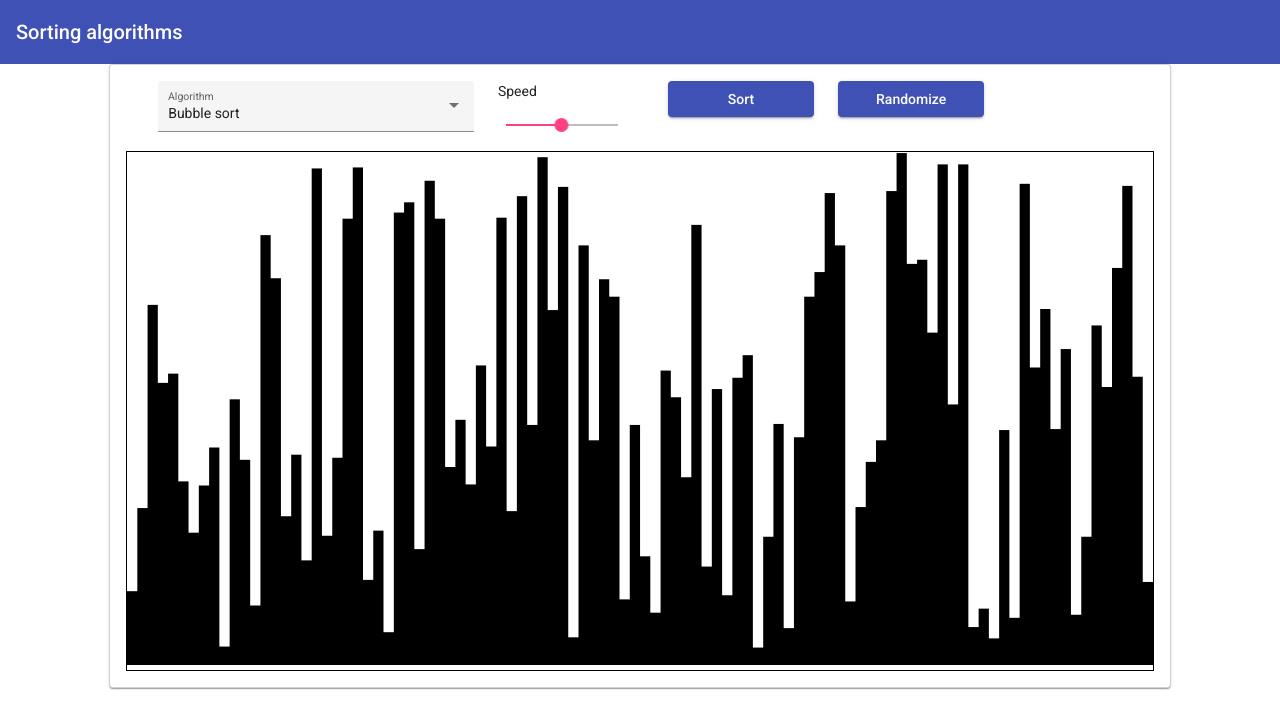
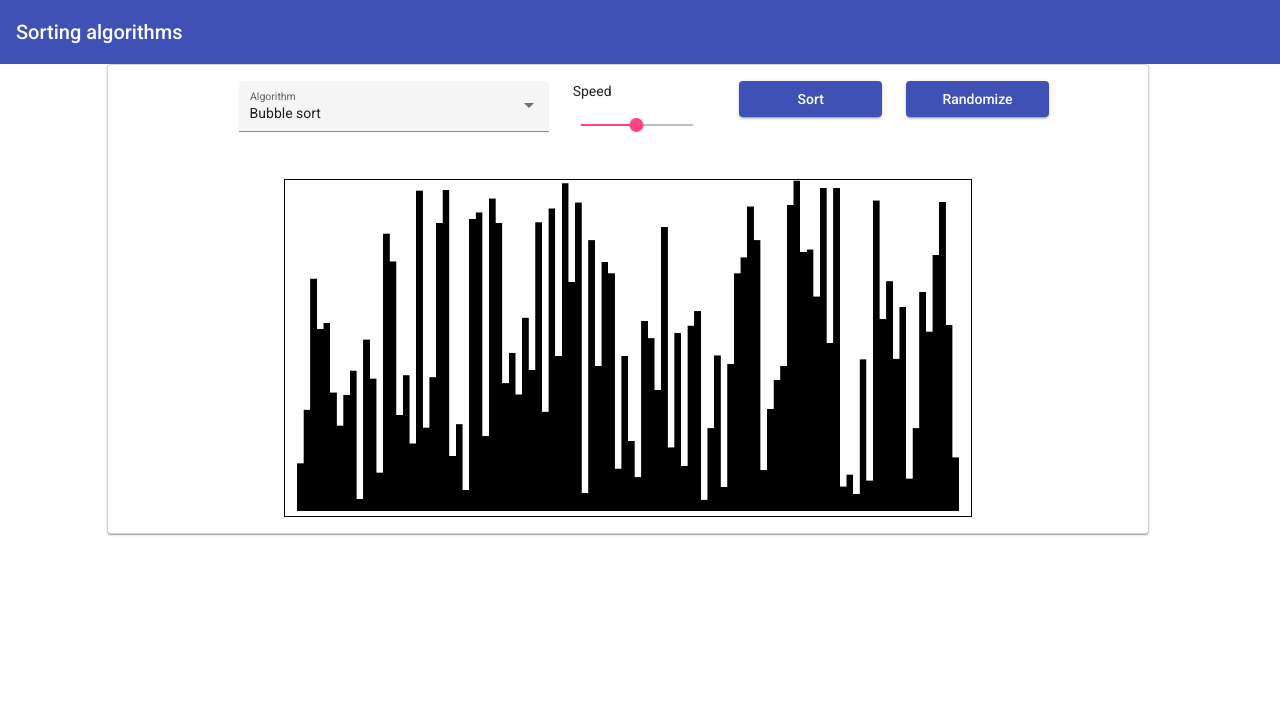
Before and after one commit to bojan-balinovic/Sorting-Algorithms, an Angular app: page / in a window 1280 px wide. Shown: the top 728 px of the page. Built offline with nearby package versions, Linux system fonts and the light colour scheme.

Commit message:
minor ui/ux improvment

```diff
--- a/src/app/app.component.html
+++ b/src/app/app.component.html
@@ -3,11 +3,11 @@
     <span>Sorting algorithms</span>
   </mat-toolbar-row>
 </mat-toolbar>
-<div class="row justify-content-center">
+<div class="row justify-content-center w-100">
   <div class="col-10">
     <mat-card class="card">
       <mat-card-header>
-        <div class="row w-100">
+        <div class="row justify-content-center w-100">
           <div class="col-4">
             <mat-form-field appearance="fill" class="w-100">
               <mat-label>Algorithm</mat-label>
@@ -25,9 +25,7 @@
           </div>
           <div class="col-2">
             <mat-label>Speed</mat-label>
-            <mat-slider min="1" max="100"  [(ngModel)]="speed">
-
-            </mat-slider>
+            <mat-slider min="1" max="100" [(ngModel)]="speed"> </mat-slider>
           </div>
           <div class="col-2">
             <button
@@ -35,16 +33,19 @@
               color="primary"
               (click)="sort()"
               class="w-100"
+              [disabled]="isSorting"
             >
               Sort
             </button>
           </div>
+
           <div class="col-2">
             <button
               mat-raised-button
               color="primary"
               (click)="generateRandomNodes()"
               class="w-100"
+              [disabled]="isSorting"
             >
               Randomize
             </button>
@@ -52,8 +53,10 @@
         </div>
       </mat-card-header>
       <mat-card-content>
-        <div class="rectangles-wrapper">
-          <app-chart #chart></app-chart>
+        <div class="row justify-content-center">
+          <div class="col-8 rectangles-wrapper">
+            <app-chart #chart></app-chart>
+          </div>
         </div>
       </mat-card-content>
     </mat-card>
--- a/src/app/app.component.ts
+++ b/src/app/app.component.ts
@@ -52,6 +52,7 @@ export class AppComponent implements OnInit {
   }
 
   generateRandomNodes() {
+    if (this.isSorting) return;
     this.nodes = [];
     this.chartComponent.clearAll();
     for (let i = 0; i < 100; i++) {
@@ -73,7 +74,7 @@ export class AppComponent implements OnInit {
     this.zone.runOutsideAngular(async () => {
       this.sortingAlgorithm
         .sort(this.nodes, async (nodes: any[]) => {
-          await delay(this.speed);
+          await delay(100 / this.speed);
           this.chartComponent.updateNodes(nodes);
         })
         .then((nodes) => {
```
